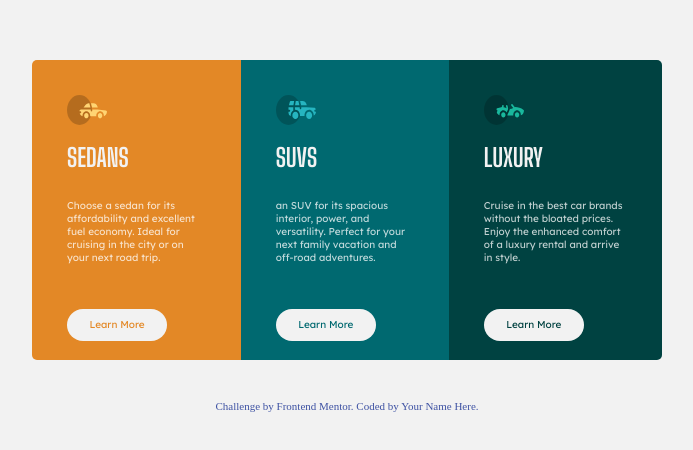
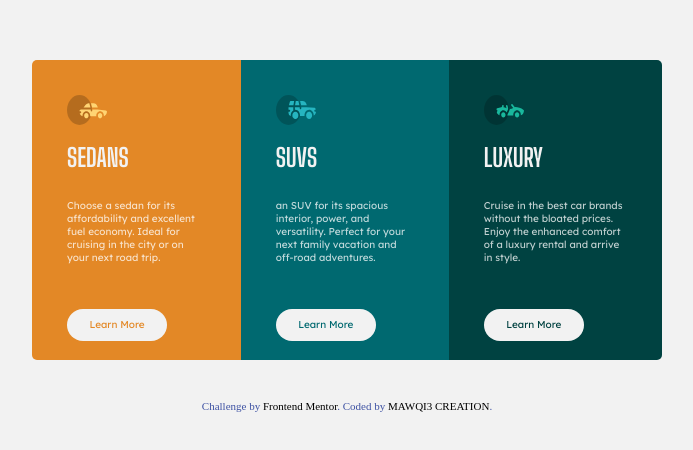
Before and after one commit to m3c-git/carte-3colonnes, a plain HTML site: page index.html in a window 1280 px wide. Shown: the part 240-690 px from the top of the page, without its empty margins (373-1066 px from the left). Drawn offline with Linux system fonts and the light colour scheme.

```diff
--- a/index.html
+++ b/index.html
@@ -44,8 +44,8 @@
   </div>
 
   <div class="attribution">
-      Challenge by <a href="https://www.frontendmentor.io?ref=challenge" target="_blank">Frontend Mentor</a>.
-      Coded by <a href="#">Your Name Here</a>.
+      Challenge by <a style="color: hsl(0, 0%, 0%);" href="https://www.frontendmentor.io?ref=challenge" target="_blank">Frontend Mentor</a>.
+      Coded by <a style="color:hsl(0, 0%, 0%);" href="#">MAWQI3 CREATION</a>.
   </div>
 
 </body>
```
